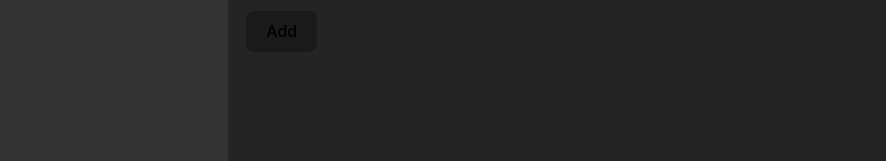
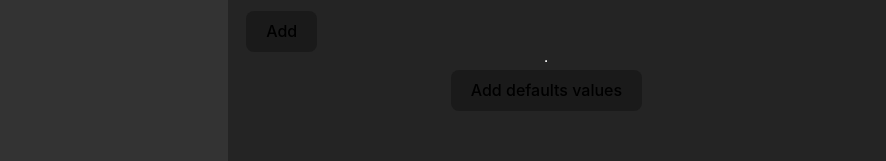
Before and after one commit to jjjjjffffbbbb/ff-mm-interview, a React (Vite) app in the folder frontend/metric-front-app/: page /add-metric in a window 1280 px wide. Shown: the part 275-436 px from the top of the page, without its empty margins (62-948 px from the left). Built offline with nearby package versions, Linux system fonts and the light colour scheme.

Commit message:
add default metric values button

```diff
--- a/frontend/metric-front-app/src/pages/addMetric/AddMetric.jsx
+++ b/frontend/metric-front-app/src/pages/addMetric/AddMetric.jsx
@@ -33,6 +33,10 @@ const AddMetric = props => {
         form.setErrors(errors);
     };
 
+    const addDefaults = () => {
+        repository.addDefaults();
+    }
+
     return (
         <>
             <div className="container">
@@ -52,6 +56,8 @@ const AddMetric = props => {
 
                     {form.feedBack !== '' && <p>{form.feedBack}</p>}
                 </div>
+                <hr/>
+                <button onClick={() => addDefaults()}>Add defaults values</button>
             </div>
         </>
     );
--- a/frontend/metric-front-app/src/pages/addMetric/repository/addMetricRepository.js
+++ b/frontend/metric-front-app/src/pages/addMetric/repository/addMetricRepository.js
@@ -11,7 +11,12 @@ export default (http) => {
             .then(response => response.json())
     }
 
+    const addDefaults = () => {
+        return http.post("/testing/add-default-metrics")
+    }
+
     return {
         addMetric,
+        addDefaults,
     }
 }
```
